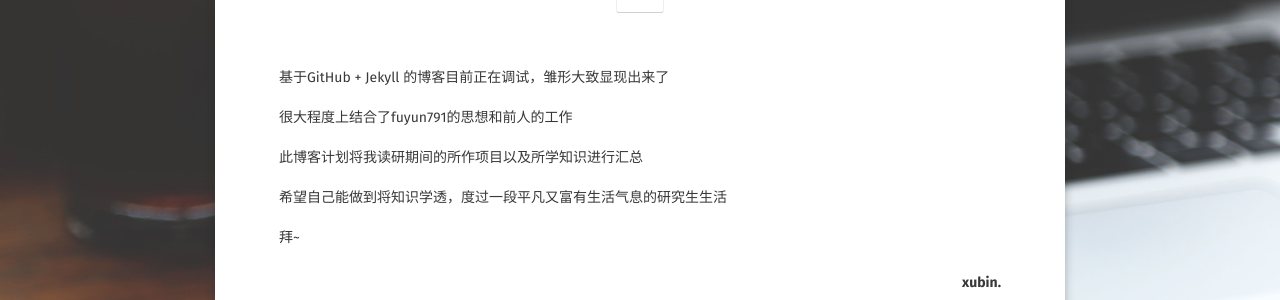
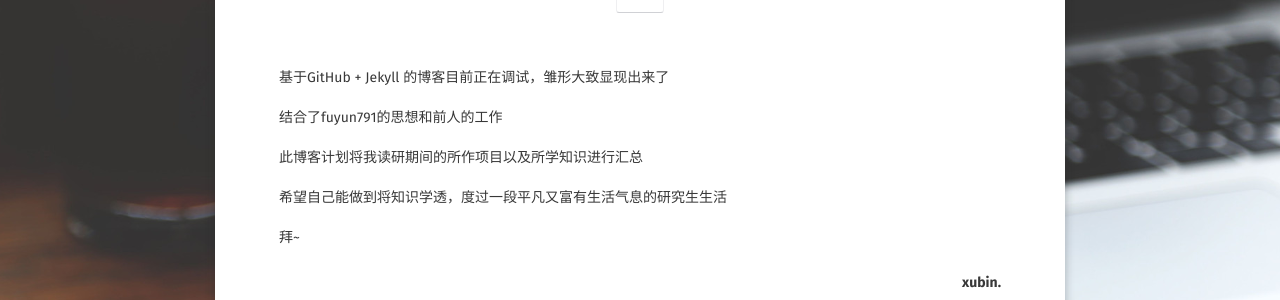
Before and after one commit to xubin2000/xubin2000.github.io, a Jekyll site: the page built from _posts/2023-04-23-博客创建.md, in a window 1280 px wide. Shown: the part 305-605 px from the top of the page. Built offline with Jekyll 4.4.1, drawn with Linux system fonts in a browser that asks for light colours; some web fonts are replaced.

Commit message:
Update 2023-04-23-博客创建.md

```diff
--- a/_posts/2023-04-23-博客创建.md
+++ b/_posts/2023-04-23-博客创建.md
@@ -12,7 +12,7 @@ comments: false
 
 基于GitHub + Jekyll 的博客目前正在调试，雏形大致显现出来了
 
-很大程度上结合了fuyun791的思想和前人的工作
+结合了fuyun791的思想和前人的工作
 
 此博客计划将我读研期间的所作项目以及所学知识进行汇总
 
```
